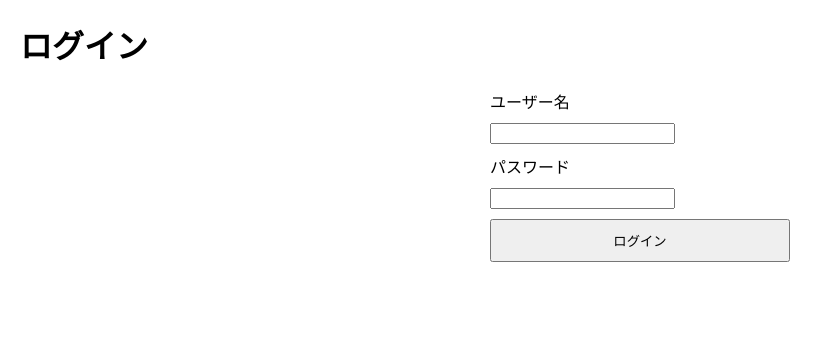
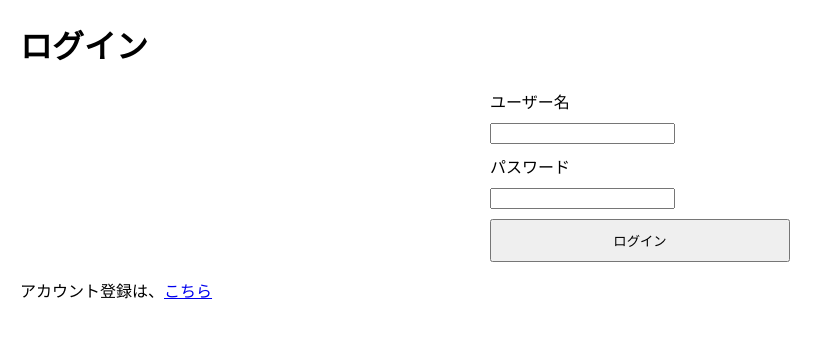
Before and after one commit to T-Yoshiharu/attendance_system, a Flask app: page /login in a window 1280 px wide. Shown: the top 338 px of the page, without its empty margins (0-831 px from the left). Run offline with Flask 3, Linux system fonts and the light colour scheme.

Commit message:
#ログイン画面にユーザー登録の案内を表示

```diff
--- a/attendance_system/templates/login.html
+++ b/attendance_system/templates/login.html
@@ -22,5 +22,6 @@
 
         <button type="submit">ログイン</button>
     </form>
+    <p>アカウント登録は、<a href="{{ url_for('register') }}">こちら</a></p>
 </body>
 </html>
```
